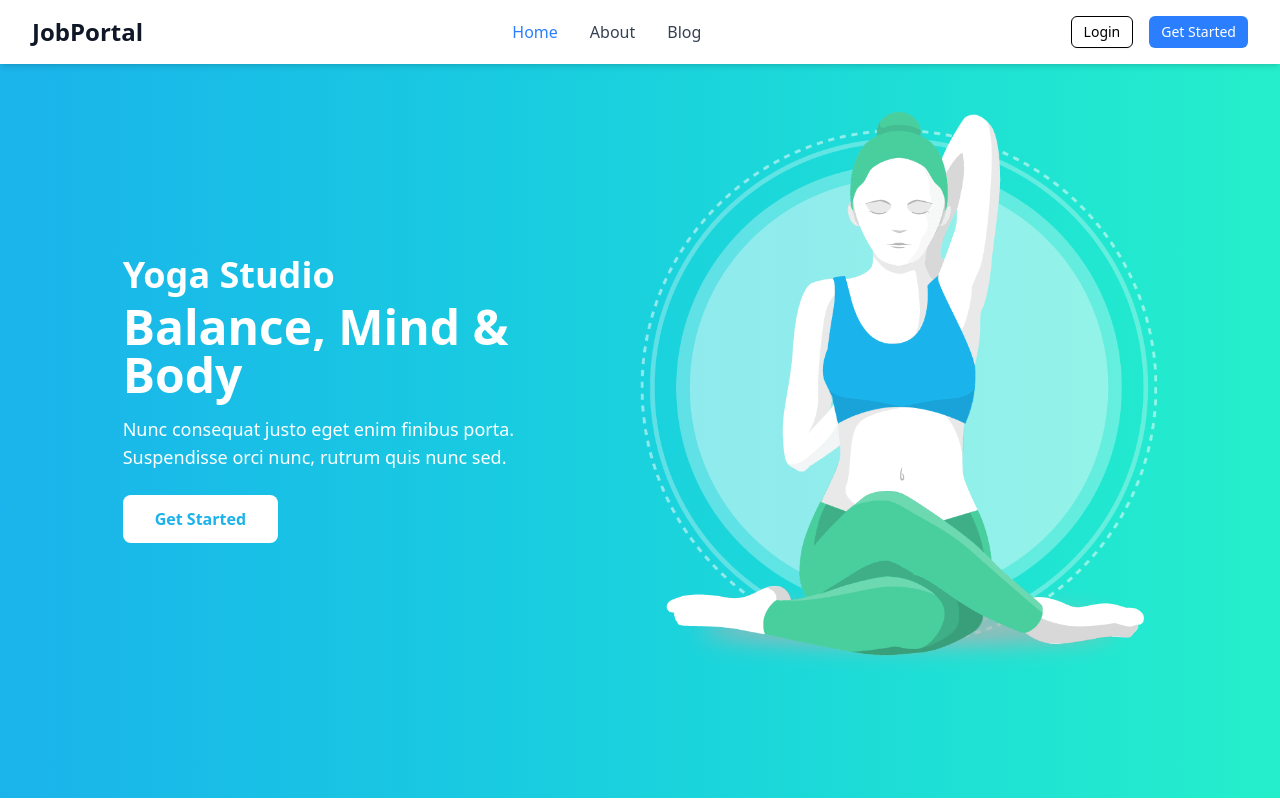
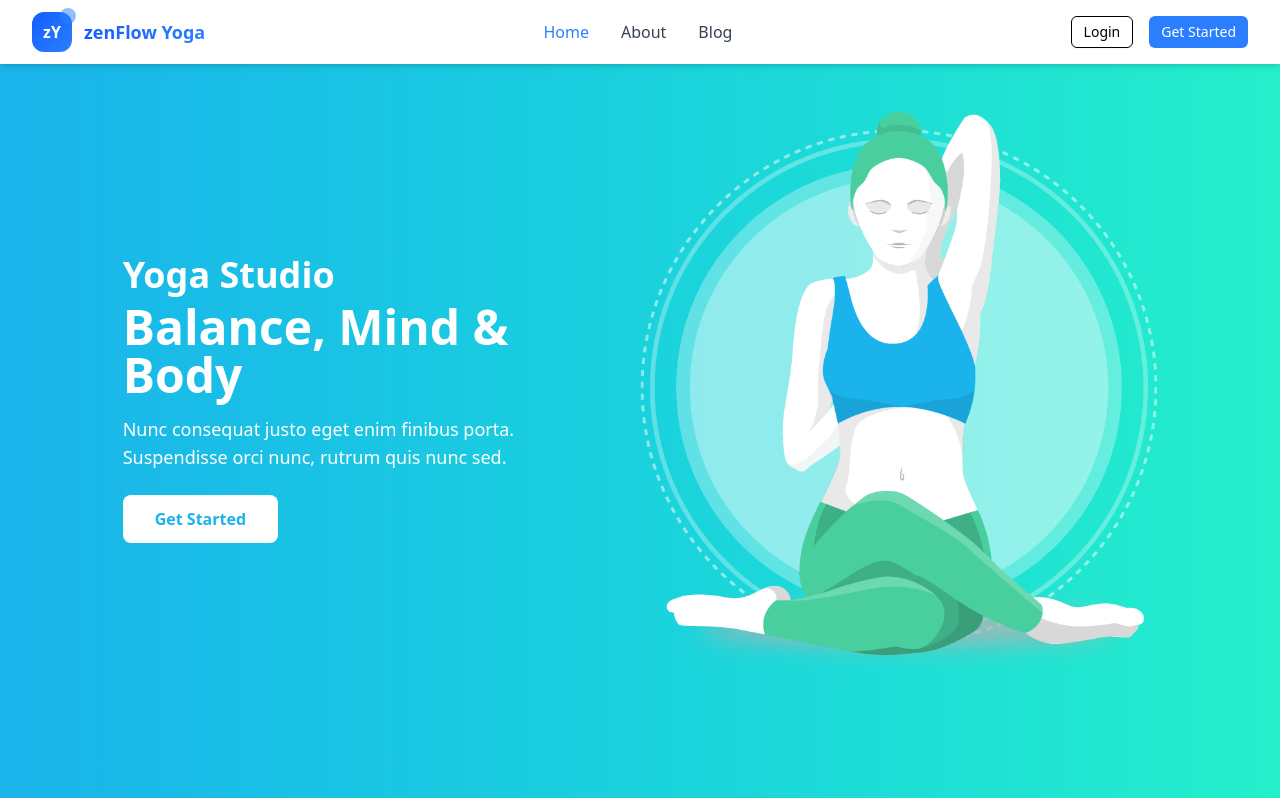
Before and after one commit to momenur/zenflow-yoga, a Next.js app: page / in a window 1280 px wide. Shown: the top 800 px of the page. Built offline with nearby package versions, Linux system fonts and the light colour scheme.

Commit message:
feat: add AppLogo component and integrate it into Navbar

```diff
--- /dev/null
+++ b/src/components/common-component/AppLogo.tsx
@@ -0,0 +1,21 @@
+import Link from "next/link";
+
+interface AppLogoProps {
+  className?: string;
+}
+
+const AppLogo: React.FC<AppLogoProps> = ({ className = "" }) => (
+  <Link href="/" className={`flex items-center space-x-3 group ${className}`}>
+    <div className="relative">
+      <div className="flex items-center justify-center w-10 h-10 transition-transform duration-300 transform bg-linear-to-br from-blue-600 to-blue-500 rounded-xl group-hover:rotate-12">
+        <span className="font-bold text-white text-18">zY</span>
+      </div>
+      <div className="absolute w-4 h-4 rounded-full -top-1 -right-1 bg-blue-500 animate-pulse"></div>
+    </div>
+    <span className="font-bold text-transparent text-md lg:text-lg bg-linear-to-r from-blue-600 to-blue-500 bg-clip-text">
+      zenFlow Yoga
+    </span>
+  </Link>
+);
+
+export default AppLogo;
--- a/src/components/common-component/index.tsx
+++ b/src/components/common-component/index.tsx
@@ -1 +1,2 @@
 export { default as AppTitle } from "@/components/common-component/AppTitle";
+export { default as AppLogo } from "@/components/common-component/AppLogo";
--- a/src/components/navbar/index.tsx
+++ b/src/components/navbar/index.tsx
@@ -5,6 +5,7 @@ import Link from "next/link";
 import { Menu, X } from "lucide-react";
 import { Button } from "@/components/ui/button";
 import { usePathname } from "next/navigation";
+import { AppLogo } from "../common-component";
 
 const Navbar = () => {
   const pathName: string = usePathname();
@@ -25,9 +26,7 @@ const Navbar = () => {
         <div className="flex justify-between items-center h-16">
           {/* Logo */}
           <div className="flex-shrink-0">
-            <Link href="/" className="text-2xl font-bold text-gray-900">
-              JobPortal
-            </Link>
+            <AppLogo />
           </div>
 
           {/* Desktop Navigation */}
```
